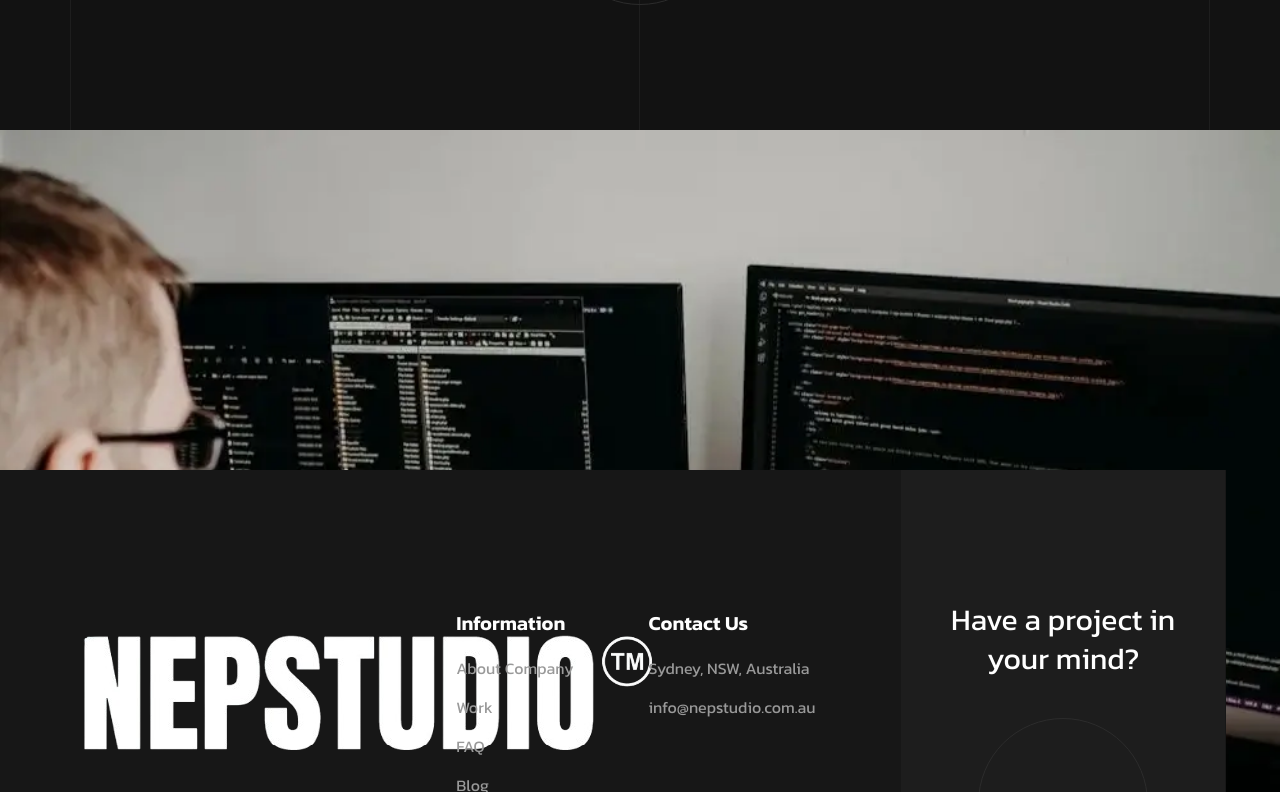
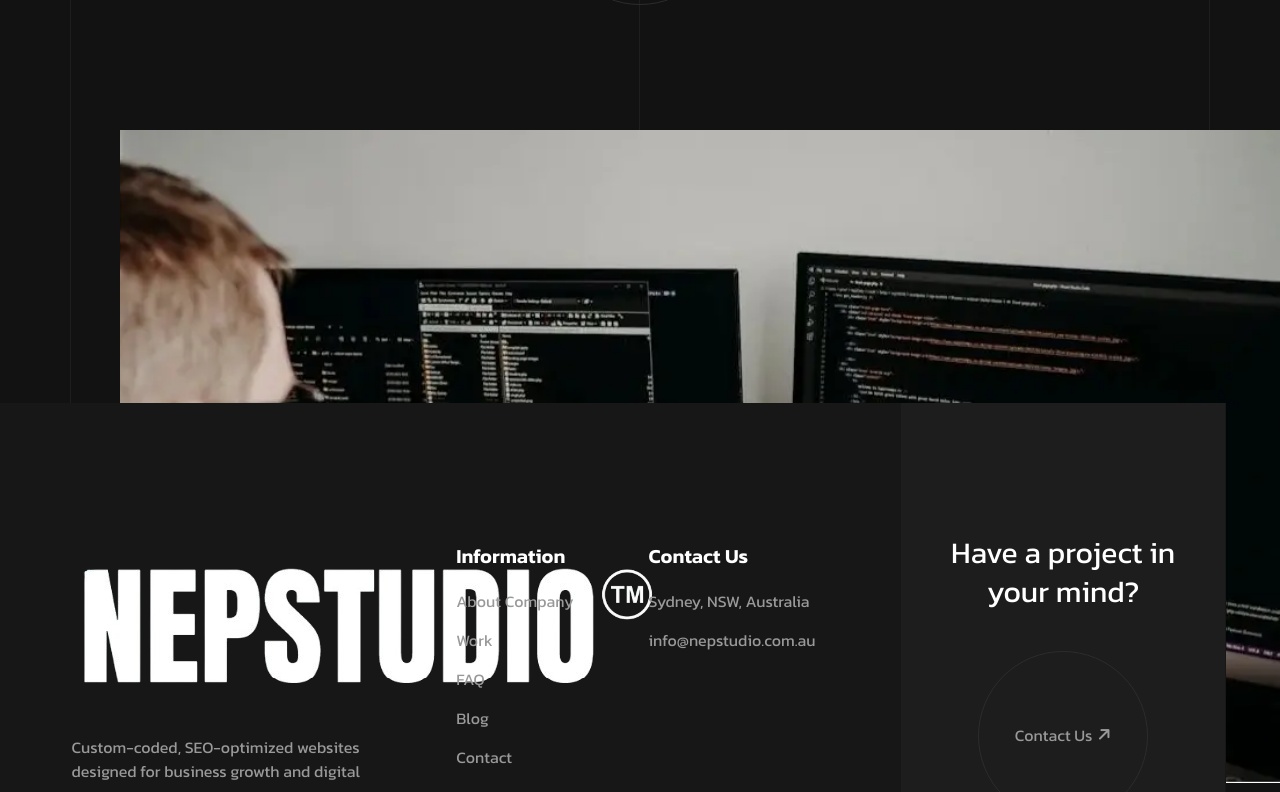
Before and after one commit to soyas07/nepstudio, a Next.js app: page /faq in a window 1280 px wide. Shown: the part 1268-2060 px from the top of the page. Built offline with nearby package versions, Linux system fonts and the light colour scheme.

Commit message:
fixed footer image

```diff
--- a/src/components/footer/Footer3.jsx
+++ b/src/components/footer/Footer3.jsx
@@ -12,7 +12,8 @@ export default function Footer3() {
           <Image
             priority
             loading="eager"
-            style={{ width: "100%", height: "100%" }}
+            width={1160}
+            style={{ height: "100%" }}
             src={ThumbFooter}
             alt="Footer Image"
             data-speed="0.75"
```
